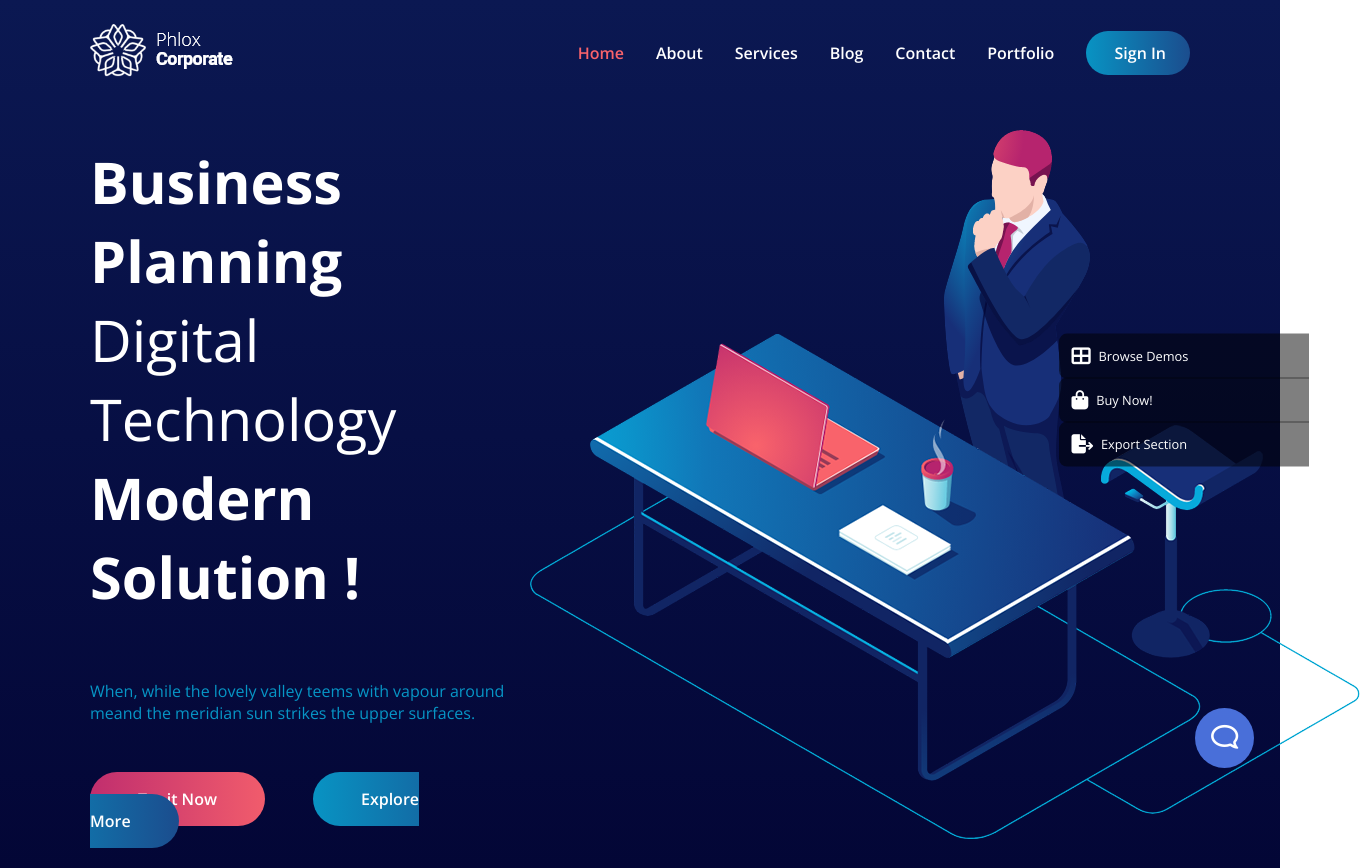
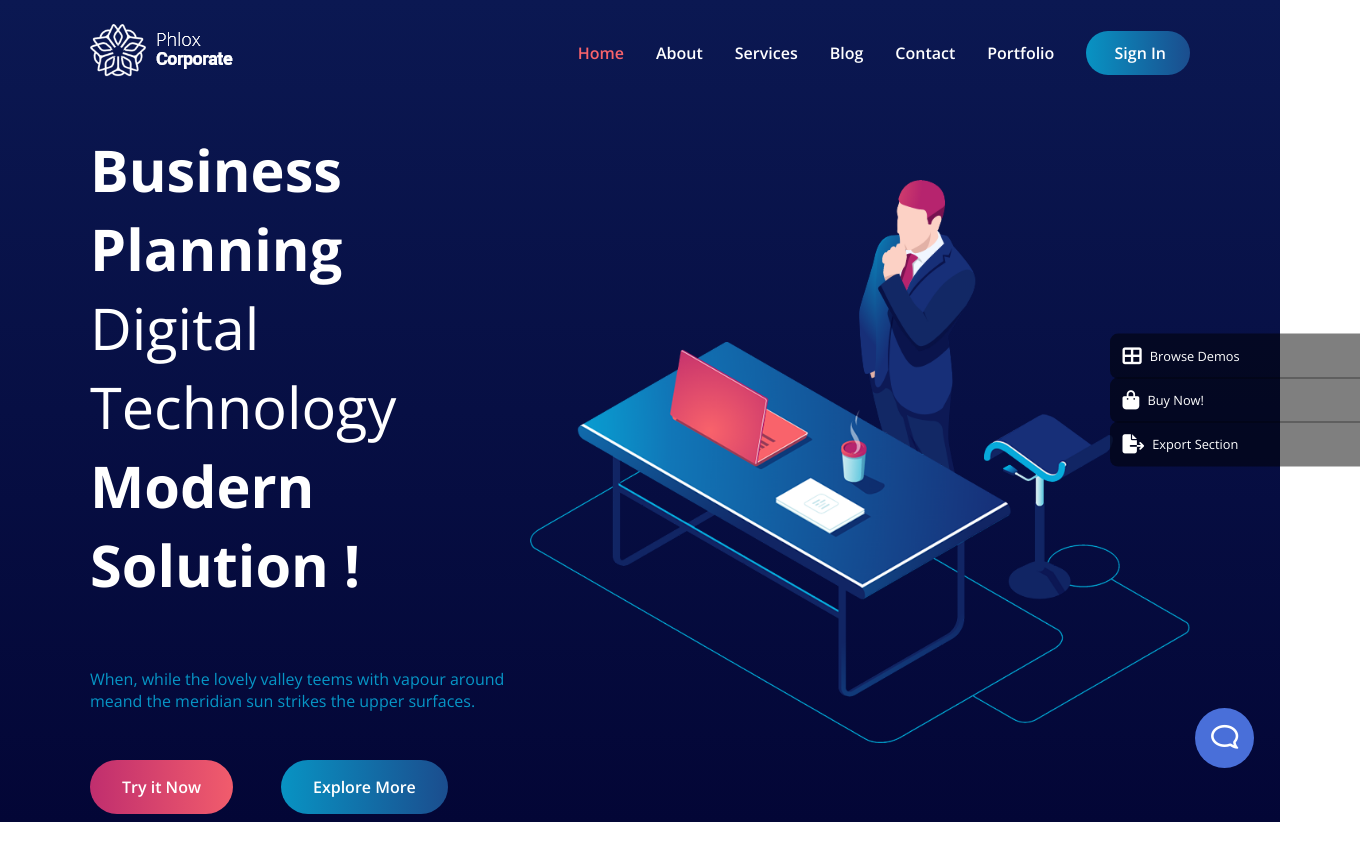
Before and after one commit to PinoGabriel/proj-html-vuejs, a Vue app: page / in a window 1280 px wide. Shown: the top 868 px of the page, 1360 px wide, since content can reach past the window. Built offline with nearby package versions, Linux system fonts and the light colour scheme.

Commit message:
fixed jumbo img

```diff
--- a/src/components/ElementAlwaysVisible.vue
+++ b/src/components/ElementAlwaysVisible.vue
@@ -169,4 +169,15 @@ export default {
     background-color: #3D3D3D;
     color: white;
 }
+
+
+@media screen and (max-width: 1290px) {
+    .general {
+        right: -16%;
+    }
+
+    .ArrowUp {
+        right: 8%;
+    }
+}
 </style>
--- a/src/components/PageHeader.vue
+++ b/src/components/PageHeader.vue
@@ -58,6 +58,10 @@ export default {
         padding: 1.5rem 0;
         justify-content: space-between;
         align-items: center;
+
+        img {
+            width: 100%;
+        }
 
         a {
             color: white;
@@ -141,4 +145,10 @@ a {
     background: linear-gradient(90deg, rgba(8, 147, 195, 1) 0%, rgba(27, 77, 142, 1) 100%);
     box-shadow: 0px 0px 50px 10px rgba(255, 255, 255, 0.1);
 }
+
+@media screen and (max-width: 1290px) {
+    .btnGeneric {
+        padding: 1rem 2rem;
+    }
+}
 </style>
```
